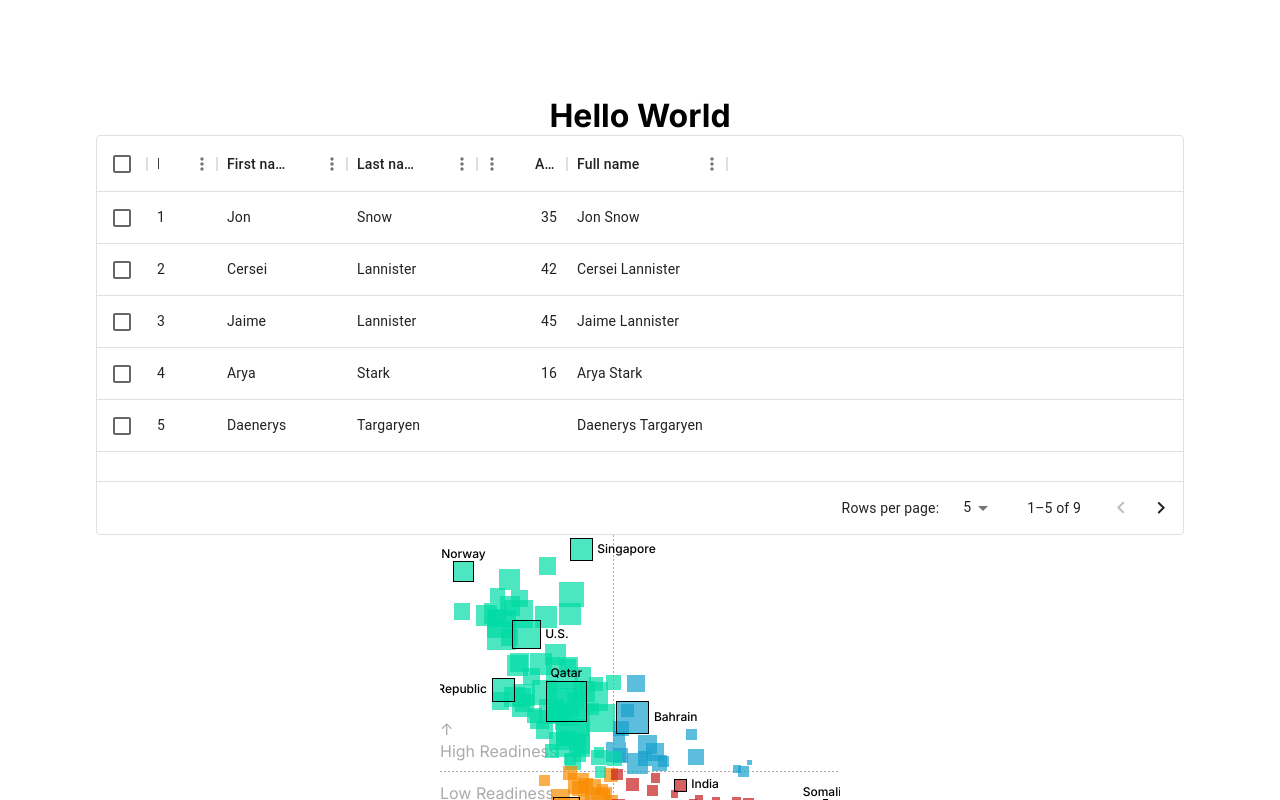
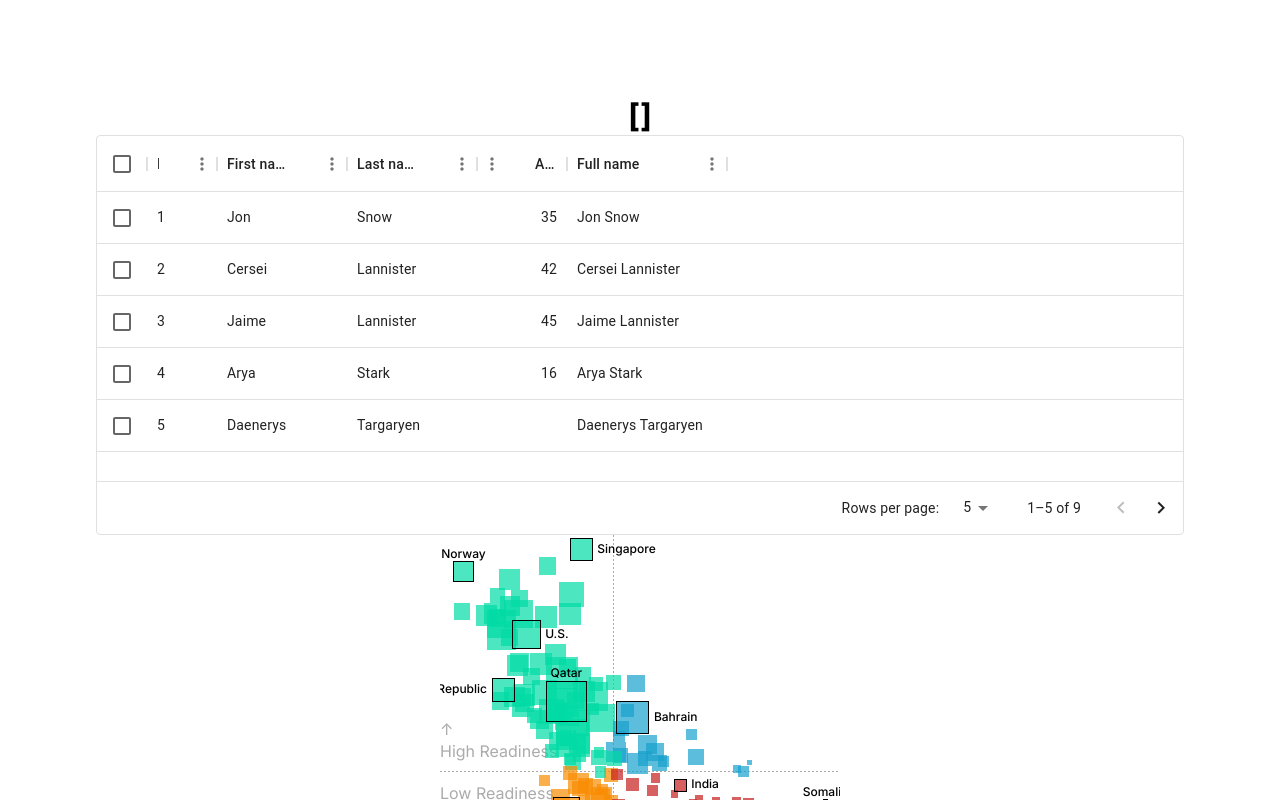
Before and after one commit to antoniofdias/vispot-front, a Next.js app: page / in a window 1280 px wide. Shown: the top 800 px of the page. Built offline with nearby package versions, Linux system fonts and the light colour scheme; no server answers.

Commit message:
feat: outline the service architecture

```diff
--- a/package.json
+++ b/package.json
@@ -17,6 +17,7 @@
     "@types/node": "20.2.1",
     "@types/react": "18.2.6",
     "@types/react-dom": "18.2.4",
+    "axios": "^1.4.0",
     "d3": "^7.8.4",
     "eslint": "8.41.0",
     "eslint-config-next": "13.4.3",
--- a/src/app/page.tsx
+++ b/src/app/page.tsx
@@ -1,12 +1,30 @@
-import CustomizedTables from '@/components/Table'
-import styles from './page.module.css'
+'use client'
+import CustomizedTables from '@/components/Table';
+import styles from './page.module.css';
 import { data } from "@/components/Scatterplot/data";
-import { Scatterplot } from '@/components/Scatterplot'
+import { Scatterplot } from '@/components/Scatterplot';
+import { useEffect, useState } from 'react';
+import { backendApi } from '@/services/api';
+
 
 export default function Home() {
+  const [sampleText, setSampleText] = useState([]);
+  useEffect(() => {
+    backendApi.get('/playlist', {
+      params: {
+        playlist_url: 'https://open.spotify.com/playlist/37i9dQZF1DZ06evO4BaAkp',
+      },
+    })
+    .then(res => setSampleText(res.data))
+    .catch(error => {
+      // Handle error
+      console.error(error);
+    });
+  }, []);
+
   return (
     <main className={styles.main}>
-      <h1>Hello World</h1>
+      <h1>{JSON.stringify(sampleText)}</h1>
       <CustomizedTables></CustomizedTables>
       <Scatterplot data={data} width={400} height={400}></Scatterplot>
     </main>
--- /dev/null
+++ b/src/services/api.ts
@@ -0,0 +1,6 @@
+import axios from "axios"
+
+export const backendApi = axios.create({
+  baseURL: 'http://127.0.0.1:8000',
+  headers: {"Access-Control-Allow-Origin": "*"}
+})
```
Also changed, not shown: 2 other files (tests, documents, lock files or other folders).
